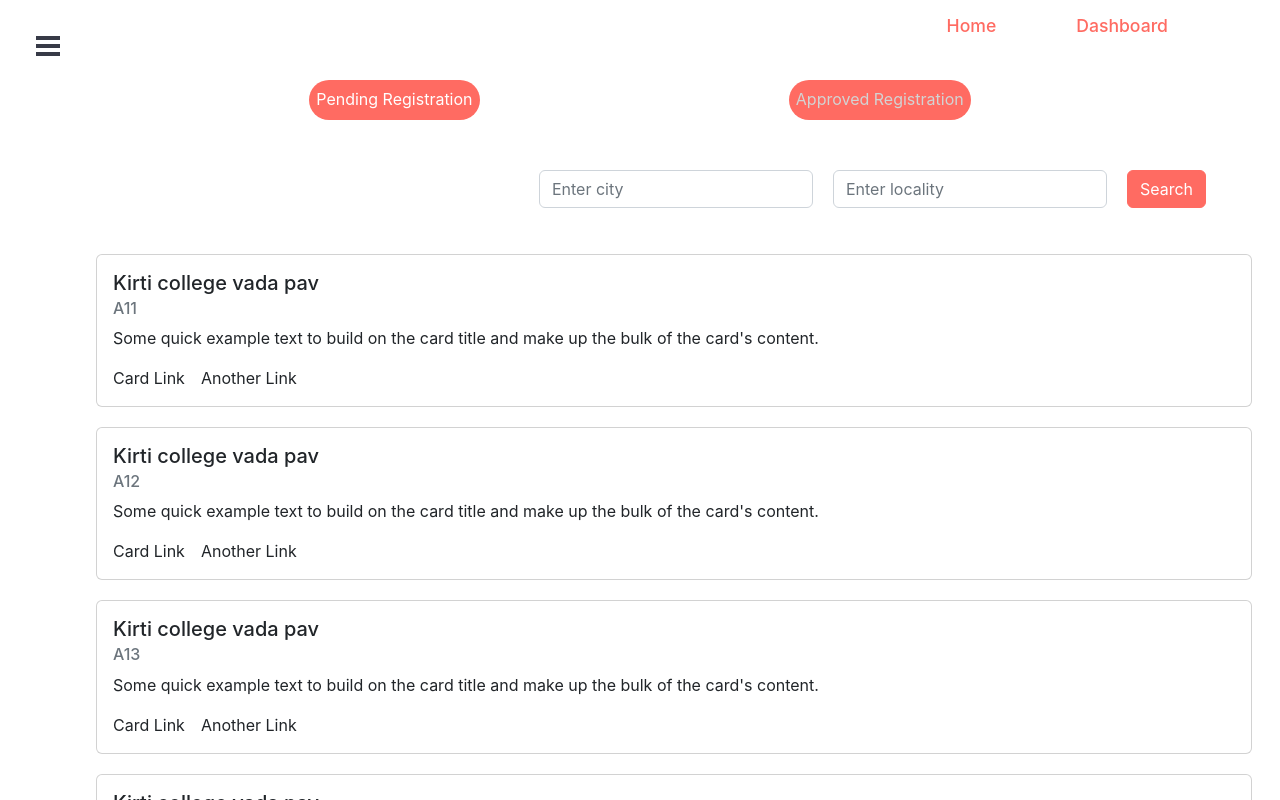
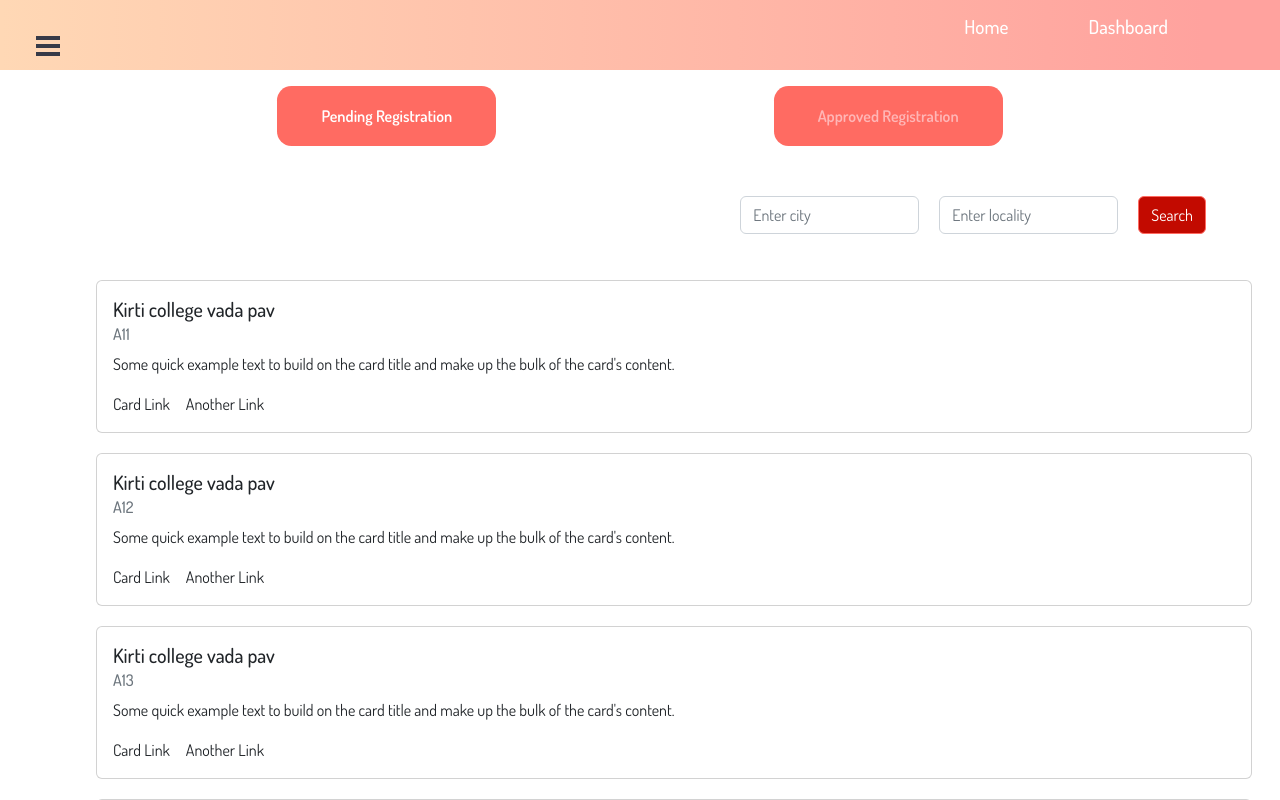
Before and after one commit to Krishanadave671/SIH-vendo, a Next.js app in the folder Website/vendo/: page /vendor_registration in a window 1280 px wide. Built offline with nearby package versions, Linux system fonts and the light colour scheme.

Commit message:
Improved UI #2

```diff
--- a/Website/vendo/pages/pending_application/[application_id].js
+++ b/Website/vendo/pages/pending_application/[application_id].js
@@ -1,9 +1,4 @@
 import Button from 'react-bootstrap/Button';
-import Accordion from '@mui/material/Accordion';
-import AccordionSummary from '@mui/material/AccordionSummary';
-import AccordionDetails from '@mui/material/AccordionDetails';
-import Typography from '@mui/material/Typography';
-import ExpandMoreIcon from '@mui/icons-material/ExpandMore';
 
 function VendorApplicationDetails({VendorId}){
     return (
--- a/Website/vendo/styles/ApprovedApplication.css
+++ b/Website/vendo/styles/ApprovedApplication.css
@@ -1,6 +1,8 @@
 .approved-application-container{
     width: 100%;
-    margin-top: 30px;
+    height: 100vh;
+    display: flex;
+    flex-direction: column;
 }
 .approved-application-navbar{
     display: flex;
@@ -40,7 +42,6 @@
     border-radius: 40px;
     text-align: center;
     font-weight: 600;
-    margin-top: 80px;
     margin-left: 20px;
     margin-bottom: 20px;
     font-size: 1.4rem;
@@ -54,7 +55,8 @@
     padding-right: 20px;
     padding-bottom: 30px;
     margin-top: 30px;
-    height: 70vh;
+    /* flex-grow: 1; */
+    height: 60vh;
     overflow: hidden;
     overflow-y: scroll;
 
--- a/Website/vendo/styles/Navbar.components.css
+++ b/Website/vendo/styles/Navbar.components.css
@@ -4,25 +4,26 @@
 	align-items: center;
 	padding: 0.8rem 3rem;
 	font-family: var(--font-family);
-	position: fixed;
+	/* position: fixed; */
 	top: 0;
 	width: 100%;
 	z-index: 12;
-	background-color: white;
 	backdrop-filter: blur(12px);
 	border-bottom: 1px solid var(--color-input-border);
+	background-image: var(--gradient-bg);
+	margin-bottom: 1rem;
 }
 
 .landing-navbar .landing-navbar-links {
 	gap: 5rem;
 	display: flex;
 	font-weight: 500;
-	font-size: 1.1rem;
+	font-size: 1.2rem;
 	margin: 0 4rem;
 }
 
 .landing-navbar .landing-navbar-links p a {
-	color: var(--primary-color)!important;
+	color: white!important;
 	transition: 0.2s all ease;
 }
 
--- a/Website/vendo/styles/PendingApplication.css
+++ b/Website/vendo/styles/PendingApplication.css
@@ -46,7 +46,10 @@
 }
 .pending-application-docs a{
     display: block;
-    border: 1px solid black;
+    width: 256px;
+    align-self: center;
+    background-image: var(--gradient-text);
+    color: white;
     margin-top: 20px;
     margin-bottom: 20px;
     height: 30px;
--- a/Website/vendo/styles/VendorRegistration.css
+++ b/Website/vendo/styles/VendorRegistration.css
@@ -2,17 +2,17 @@
     display: flex;
     justify-content:space-evenly;
     align-items: center;
-    margin-top: 80px;
 }
 
 .vendor-registration-navbar-items{
     display: inline-block;
-    height: 40px;
-    border-radius: 40px;
     background-color: var(--primary-color);
-    padding:7px;
     text-align: center;
-    color: #d3d3d3;
+    color: #ffb6b6;
+    font-size: 1rem;
+	font-weight: 600;
+    padding: 1.1rem 2.75rem;
+	border-radius: 0.9rem;
 }
 .vendor-registration-navbar-items:hover{
     cursor: pointer;
--- a/Website/vendo/styles/globals.css
+++ b/Website/vendo/styles/globals.css
@@ -1,3 +1,5 @@
+@import url('https://fonts.googleapis.com/css2?family=Dosis:wght@200;300;400;500;600;700;800&display=swap');
+
 html,
 body {
   padding: 0;
@@ -5,13 +7,17 @@ body {
   font-family: -apple-system, BlinkMacSystemFont, Segoe UI, Roboto, Oxygen,
     Ubuntu, Cantarell, Fira Sans, Droid Sans, Helvetica Neue, sans-serif;
     overflow: hidden; /* Hide scrollbars */
+    font-family: 'Dosis', sans-serif;
 }
 
 :root{
   --primary-color: #FF6B62;
-  --secondary_color: #2C3333;
+  --primary-color-dark: #c20a00;
+  --secondary-color: #2C3333;
   --shade-color: #395B64;
   --box-color: #FFBC80;
+  --gradient-text: linear-gradient(270deg,#FFBC80  0.08%, #FF6B62 94.04%);
+	--gradient-bg: linear-gradient(90deg,#ffd8b5  0.08%, #ffa29e 94.04%);
 }
 
 a {
@@ -68,11 +74,11 @@ div::-webkit-scrollbar-thumb {
   border-color: #FF6B62!important;
 }
 .outline-btn{
-  color: var(--primary-color)!important;
+  color: var(--primary-color-dark)!important;
   border-color: var(--primary-color)!important;
 }
 .outline-btn:hover, .outline-btn:active, .btn:active, .btn-primary{
-  background-color: var(--primary-color)!important;
+  background-color: var(--primary-color-dark)!important;
   border-color: #FF6B62!important;
   color: white!important;
 }
```
Also changed, not shown: Website/vendo/pages/approved_application/[vendor_id].js (+11 -11 lines).
